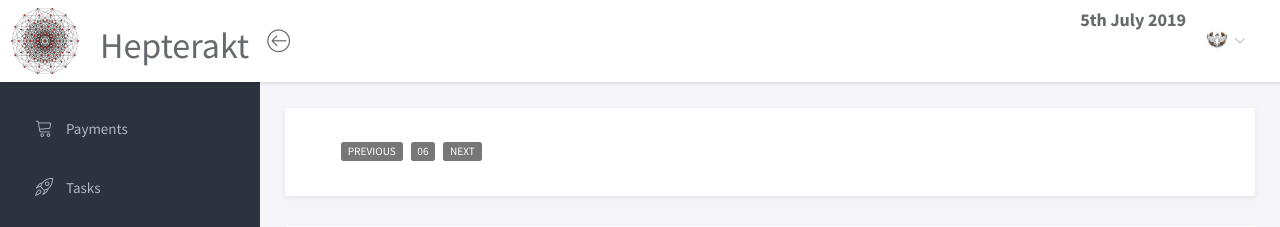
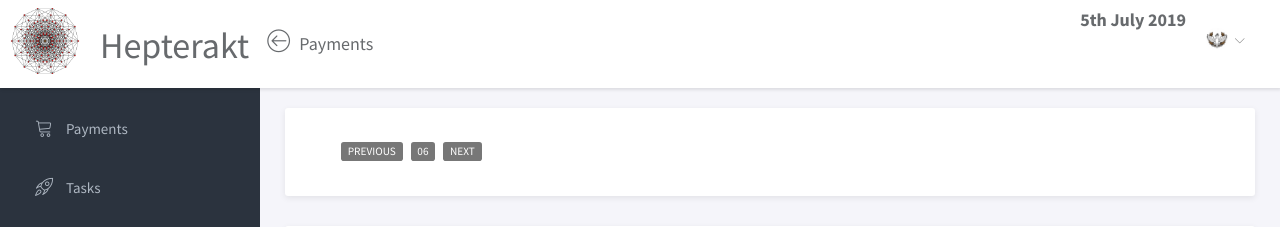
Before and after one commit to miloszsobiczewski/Hepterakt, a Django app: page /payments/ in a window 1280 px wide. Shown: the top 227 px of the page. Run offline with Django 3.2, Linux system fonts and the light colour scheme; data that the repository does not hold is empty; some libraries are stand-ins or nearby versions.

Commit message:
one more nav-bar mod

```diff
--- a/payments/templates/payments/payments.html
+++ b/payments/templates/payments/payments.html
@@ -3,8 +3,9 @@
 
 {% block headcontent %}
 
-<!--        <i class="lnr lnr-cart"></i>-->
-<!--<h1 class="panel-title">Payments</h1>-->
+    <center>
+        <h4>Payments</h4>
+    </center>
 
 {% endblock %}
 
--- a/templates/base.html
+++ b/templates/base.html
@@ -43,17 +43,15 @@
 				<div class="navbar-btn">
 					<button type="button" class="btn-toggle-fullwidth"><i class="lnr lnr-arrow-left-circle"></i></button>
 				</div>
-					<div class="input-group">
 
 						<!-- MIDDLE NAVBAR -->
 
+						<div class="navbar-btn">
 						{% block headcontent %}
 						{% endblock %}
-
+						</div>
 
 						<!-- END MIDDLE NAVBAR -->
-
-					</div>
 
 				<div id="navbar-menu">
 					<ul class="nav navbar-nav navbar-right">
```
